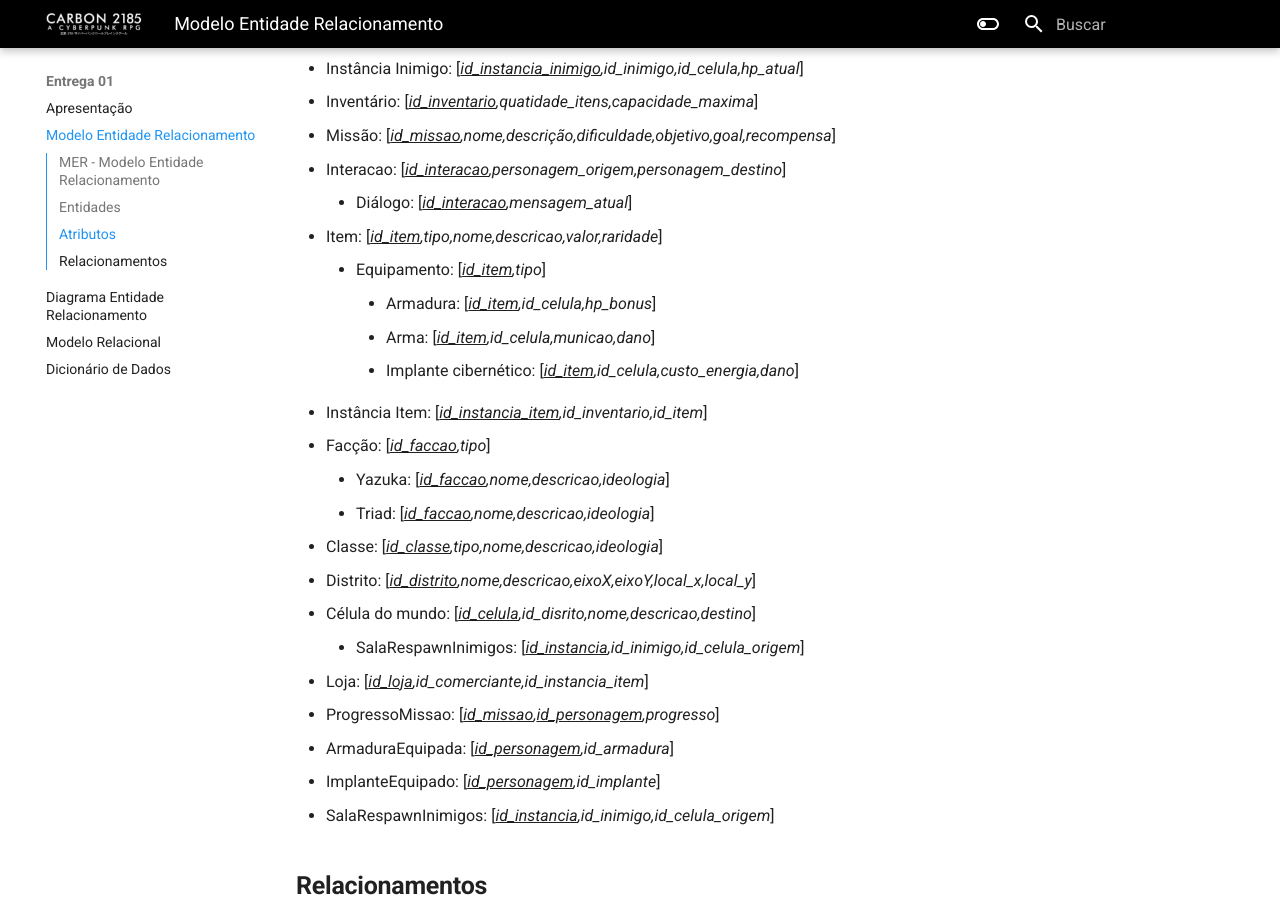
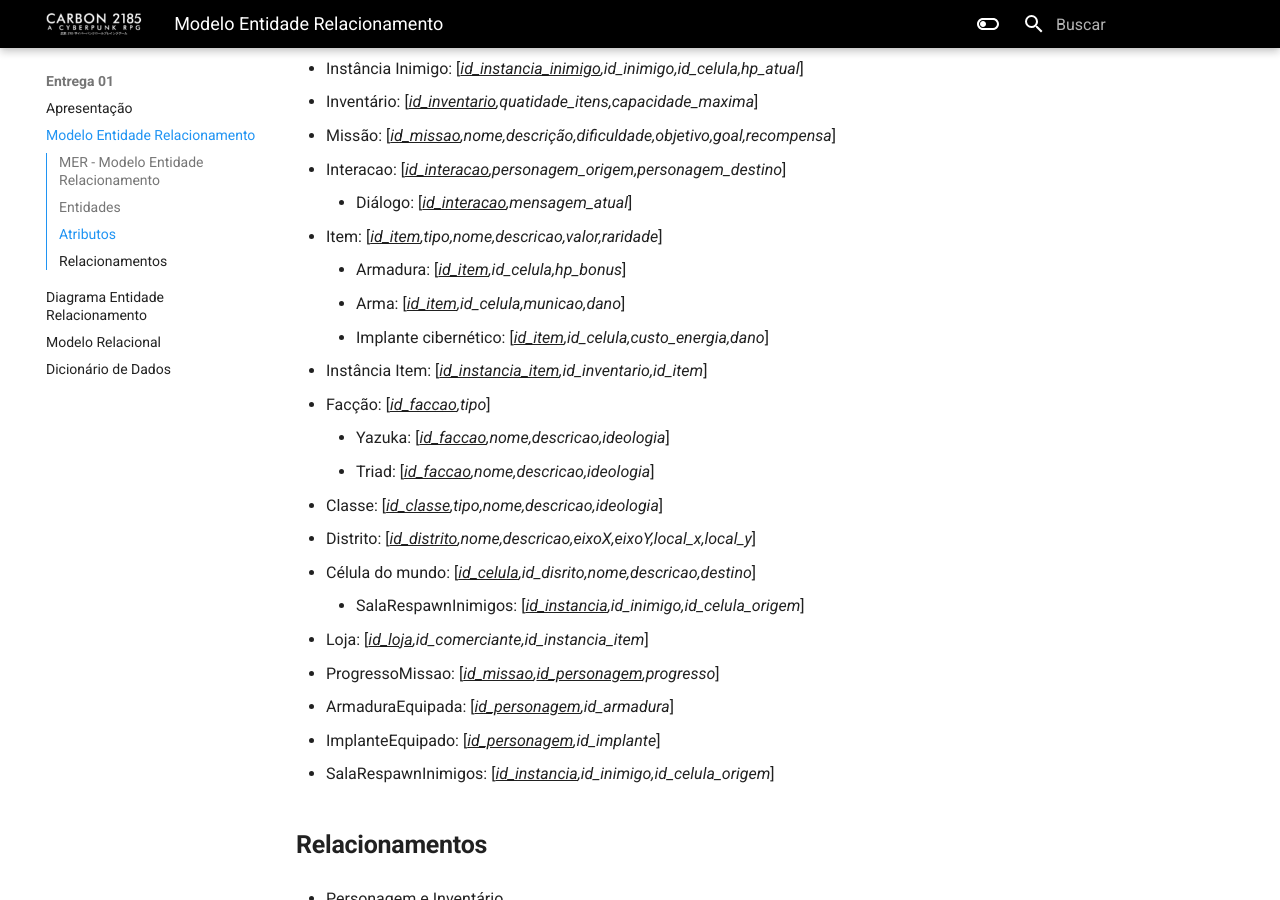
Before and after one commit to SBD1/2024.2-Carbon2185, an MkDocs documentation site: the page built from docs/entrega-1/MER.md, in a window 1280 px wide and 900 px high, scrolled down 1363 px. Built offline with MkDocs 1.6.1 and Material for MkDocs 9.7.7, drawn with Linux system fonts in a browser that asks for light colours.

Commit message:
fix mer equipamentos

```diff
--- a/docs/entrega-1/MER.md
+++ b/docs/entrega-1/MER.md
@@ -41,10 +41,9 @@ O Modelo Entidade-Relacionamento é uma abordagem conceitual que organiza as inf
 - Interacao: [_<ins>id_interacao</ins>,personagem_origem,personagem_destino_]
     - Diálogo: [_<ins>id_interacao</ins>,mensagem_atual_]
 - Item: [_<ins>id_item</ins>,tipo,nome,descricao,valor,raridade_]
-    - Equipamento: [_<ins>id_item</ins>,tipo_]
-        - Armadura: [_<ins>id_item</ins>,id_celula,hp_bonus_]
-        - Arma: [_<ins>id_item</ins>,id_celula,municao,dano_]
-        - Implante cibernético: [_<ins>id_item</ins>,id_celula,custo_energia,dano_]
+    - Armadura: [_<ins>id_item</ins>,id_celula,hp_bonus_]
+    - Arma: [_<ins>id_item</ins>,id_celula,municao,dano_]
+    - Implante cibernético: [_<ins>id_item</ins>,id_celula,custo_energia,dano_]
 - Instância Item: [_<ins>id_instancia_item</ins>,id_inventario,id_item_]
 - Facção: [_<ins>id_faccao</ins>,tipo_]
     - Yazuka: [_<ins>id_faccao</ins>,nome,descricao,ideologia_]
```
